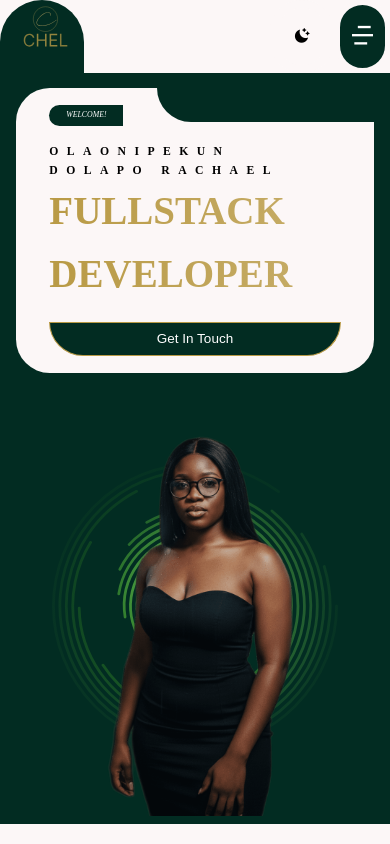
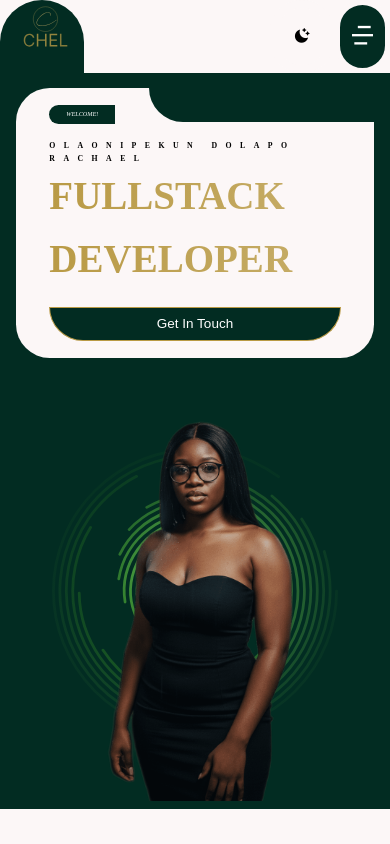
Before and after one commit to Lovethrech/my-main-portfolio, a Vue app: page / in a window 390 px wide. Shown: the top 844 px of the page. Built offline with nearby package versions, Linux system fonts and the light colour scheme.

Commit message:
working on the footer components.

```diff
--- a/src/assets/base.css
+++ b/src/assets/base.css
@@ -11,7 +11,7 @@
   --h3-size: 6vh;
   --h4-size: 4vh;
   --h5-size:2vh;
-  --p-size:2vh;
+  --p-size: 1.6vh;
   --desktop-left-right-space: 8vh;
   --mobile-left-right-space: 4vw;
 }
@@ -47,7 +47,7 @@ body{
     --h2-size: 8vw;
     --h3-size: 6vw;
     --h4-size: 4vw;
-    --h5-size:2vh;
-    --p-size:2vh;
+    --h5-size:2vw;
+    --p-size: 1.6vh;
   }
 }
--- a/src/components/home/hero/HomeHeroTextCtn.vue
+++ b/src/components/home/hero/HomeHeroTextCtn.vue
@@ -59,7 +59,7 @@ const generalPadding=ref("2vh 4vh");
     margin:  2vh 4vh;
 }
 .hero-text-author-name{
-    font-size:  2vh;
+    font-size:  var(--h5-size);
     text-transform: uppercase;
     letter-spacing: 1vh;
     font-weight:600;
@@ -77,10 +77,7 @@ const generalPadding=ref("2vh 4vh");
 
 @media screen and (max-width: 1024px) {
     .hero-text-greetings{
-        font-size: 2vw;
-    }
-    .hero-text-author-name{
-        font-size: 3vw;
+        font-size: 1.6vw;
     }
 }
 </style>
```
